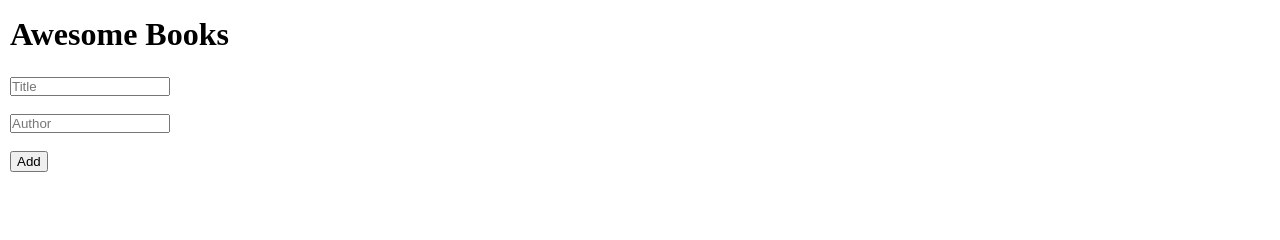
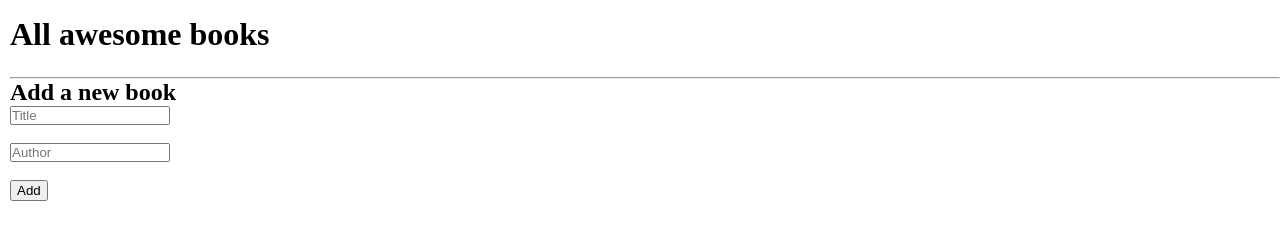
Before and after one commit to popoolahussein/Awesome-books, a website built with Vite: page index.html in a window 1280 px wide. Built offline with nearby package versions, Linux system fonts and the light colour scheme.

Commit message:
docs: updated HTML structure to align with newly added CSS styles

```diff
--- a/index.html
+++ b/index.html
@@ -8,16 +8,27 @@
       name="description"
       content="Awesome Books is a simple web application that allows users to add, display, and remove books from a list. The app dynamically updates the DOM and uses localStorage to preserve data across sessions."
     />
-
+    <link rel="preconnect" href="https://fonts.googleapis.com" />
+    <link rel="preconnect" href="https://fonts.gstatic.com" crossorigin />
+    <link
+      href="https://fonts.googleapis.com/css2?family=Mitr:wght@200;300;400;500;600;700&display=swap"
+      rel="stylesheet"
+    />
     <title>Awesome Books</title>
     <link rel="stylesheet" href="/src/css/style.css" />
   </head>
   <body>
     <header>
-      <h1 class="head">Awesome Books</h1>
+      <h1 class="head">All awesome books</h1>
     </header>
     <main>
       <div id="book-list"></div>
+      <div>
+        <div class="new-books">
+          <hr class="nb-line" />
+          <h2 class="input-head">Add a new book</h2>
+        </div>
+        <div class="input-div">
           <form id="book-form">
             <input type="text" id="title" placeholder="Title" required />
             <label for="title">title</label>
@@ -25,6 +36,8 @@
             <label for="author">Author</label>
             <button class="add" type="submit">Add</button>
           </form>
+        </div>
+      </div>
     </main>
     <script src="/src/js/main.js" type="module"></script>
   </body>
```
Lines whose indentation alone changed are shown as unchanged.
